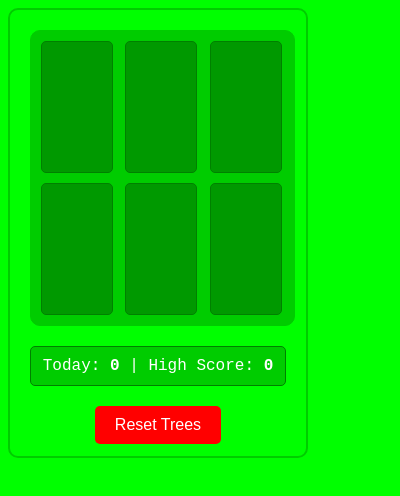
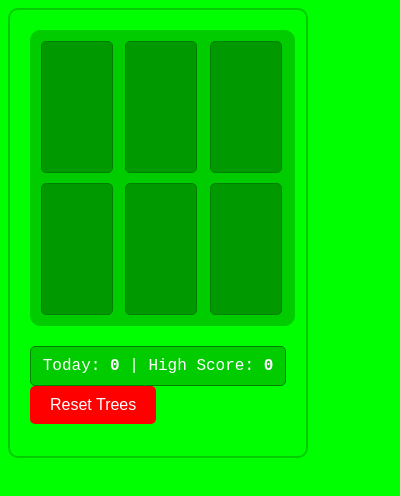
Before and after one commit to Soteria-Smart-Contracts/timer, a browser extension: page blinker/popup.html in a window 400 px wide. Drawn offline with Linux system fonts and the light colour scheme.

Commit message:
Jun 20, 2025, 8:59 PM

```diff
--- a/blinker/styles.css
+++ b/blinker/styles.css
@@ -73,7 +73,8 @@ body {
 
 #reset-button {
   display: block;
-  margin: 20px auto;
+  margin-top: 0;
+  margin-bottom: 50;
   padding: 10px 20px;
   font-size: 16px;
   color: #fff;
```
